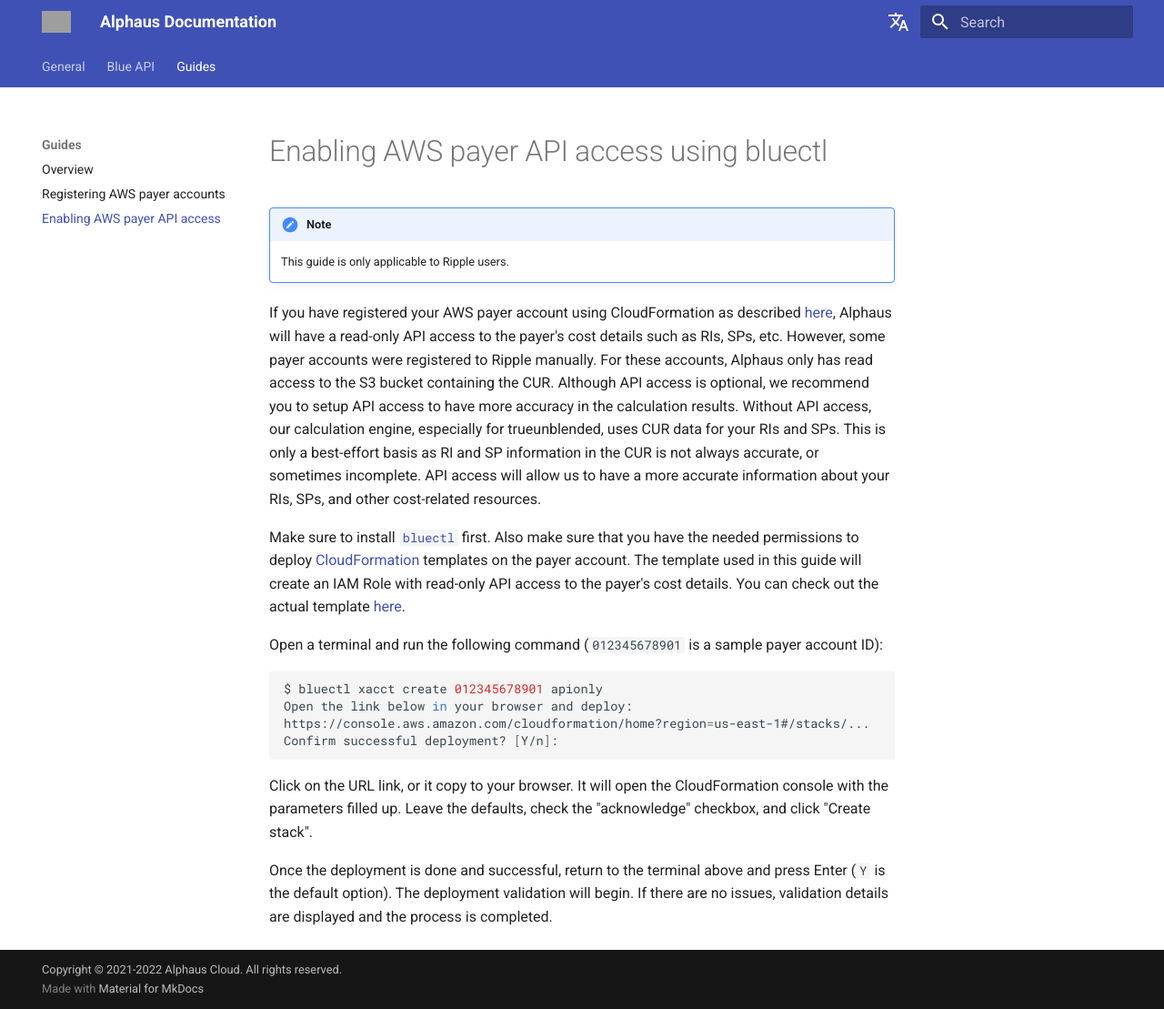
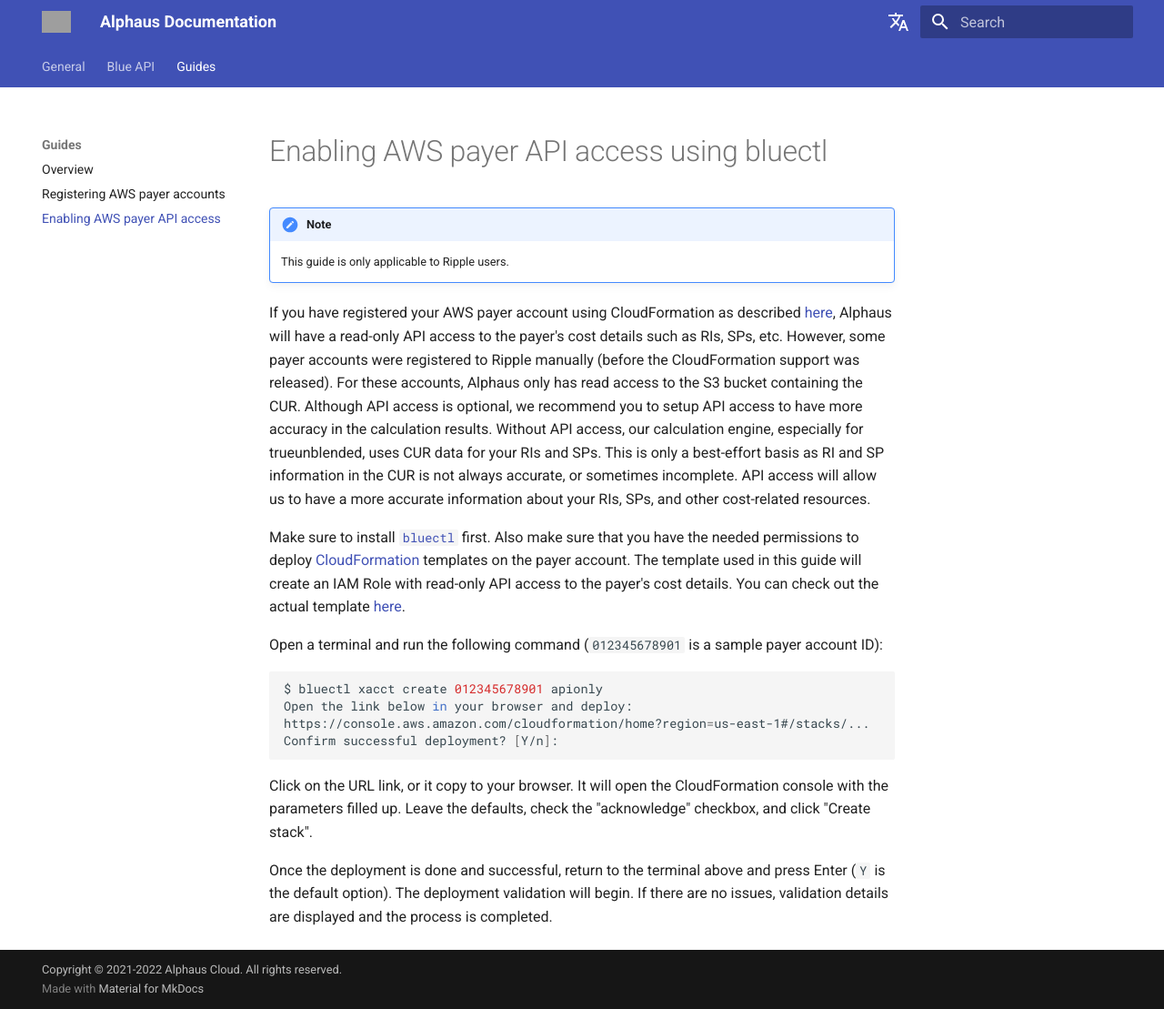
Before and after one commit to alphauslabs/tmpdocs, an MkDocs documentation site: the page built from docs/guides/aws-enable-api-access.md, in a window 1280 px wide and 1109 px high. Shown: the whole window at 91% size. Built offline with MkDocs 1.6.1 and Material for MkDocs 9.7.7, drawn with Linux system fonts in a browser that asks for light colours; comment, search, counter and statistics services are not loaded; grey boxes are pictures that could not be loaded.

Commit message:
docs: wip enable api access

```diff
--- a/docs/guides/aws-enable-api-access.md
+++ b/docs/guides/aws-enable-api-access.md
@@ -3,7 +3,7 @@
 !!! note
     This guide is only applicable to Ripple users.
 
-If you have registered your AWS payer account using CloudFormation as described [here](https://alphauslabs.github.io/docs/guides/aws-register-payer/), Alphaus will have a read-only API access to the payer's cost details such as RIs, SPs, etc. However, some payer accounts were registered to Ripple manually. For these accounts, Alphaus only has read access to the S3 bucket containing the CUR. Although API access is optional, we recommend you to setup API access to have more accuracy in the calculation results. Without API access, our calculation engine, especially for trueunblended, uses CUR data for your RIs and SPs. This is only a best-effort basis as RI and SP information in the CUR is not always accurate, or sometimes incomplete. API access will allow us to have a more accurate information about your RIs, SPs, and other cost-related resources.
+If you have registered your AWS payer account using CloudFormation as described [here](https://alphauslabs.github.io/docs/guides/aws-register-payer/), Alphaus will have a read-only API access to the payer's cost details such as RIs, SPs, etc. However, some payer accounts were registered to Ripple manually (before the CloudFormation support was released). For these accounts, Alphaus only has read access to the S3 bucket containing the CUR. Although API access is optional, we recommend you to setup API access to have more accuracy in the calculation results. Without API access, our calculation engine, especially for trueunblended, uses CUR data for your RIs and SPs. This is only a best-effort basis as RI and SP information in the CUR is not always accurate, or sometimes incomplete. API access will allow us to have a more accurate information about your RIs, SPs, and other cost-related resources.
 
 Make sure to install [`bluectl`](https://alphauslabs.github.io/docs/blueapi/bluectl/) first. Also make sure that you have the needed permissions to deploy [CloudFormation](https://aws.amazon.com/cloudformation/) templates on the payer account. The template used in this guide will create an IAM Role with read-only API access to the payer's cost details. You can check out the actual template [here](https://alphaus-cloudformation-templates.s3.ap-northeast-1.amazonaws.com/alphausdefaultcostaccess-v1.yml).
 
```
